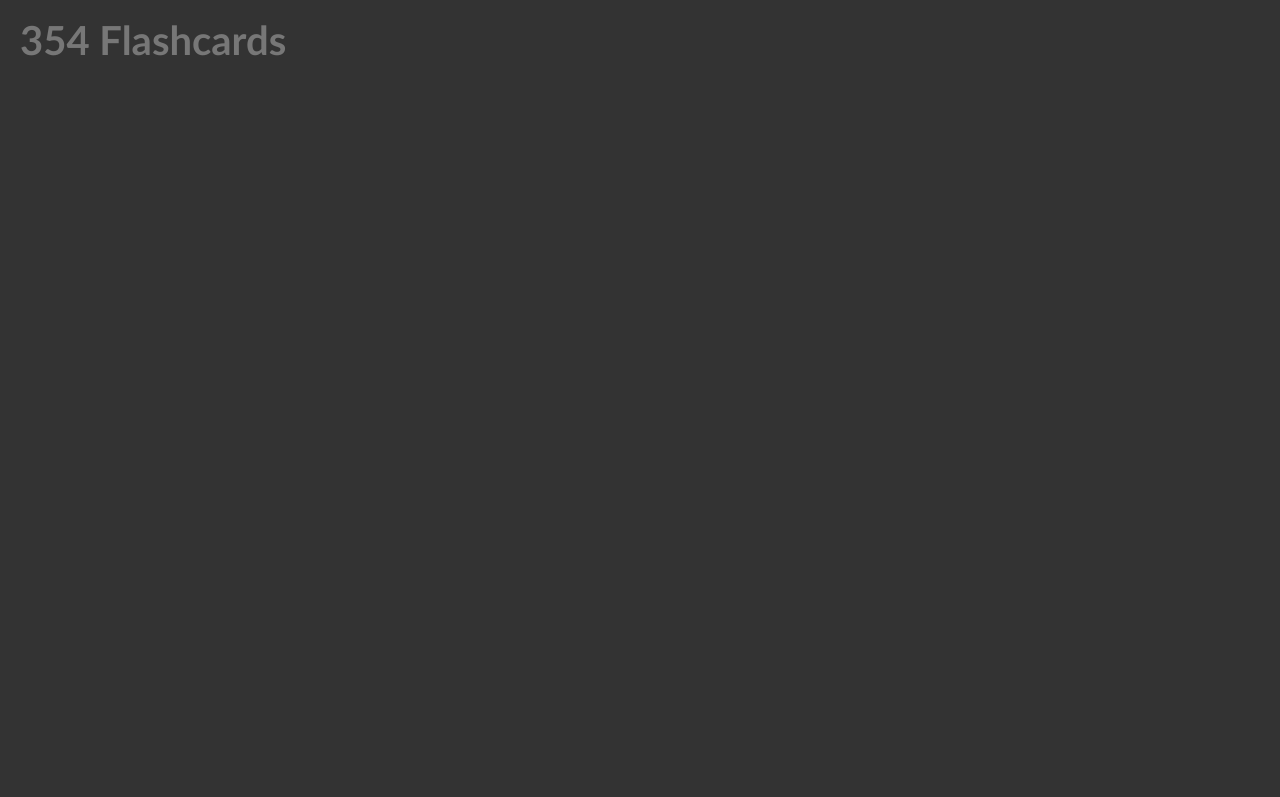
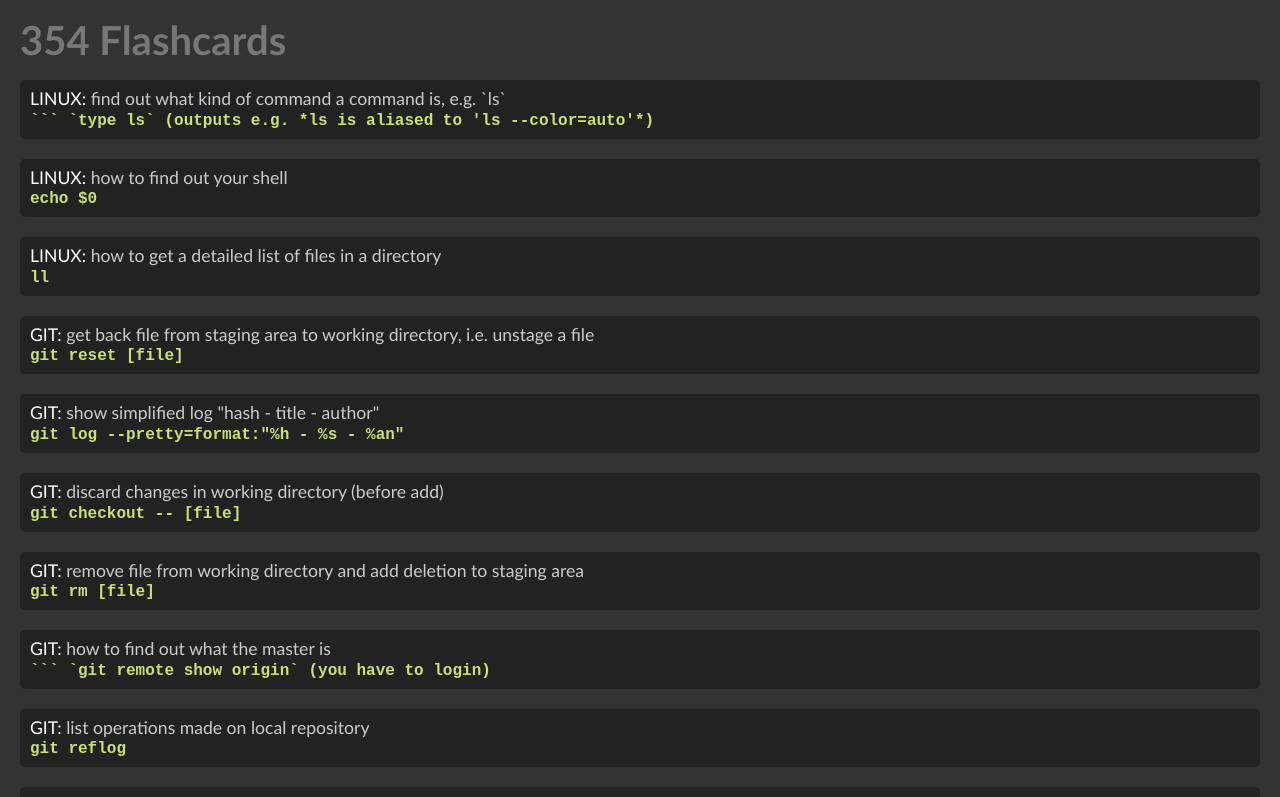
Before and after one commit to edwardtanguay/react-json-server-crud, a React (Create React App) app: page / in a window 1280 px wide. Shown: the top 797 px of the page. Built offline with nearby package versions, Linux system fonts and the light colour scheme; data requests are answered from the project's data file.

Commit message:
show flashcards in boxes

```diff
--- a/src/App.js
+++ b/src/App.js
@@ -1,5 +1,6 @@
 import { useEffect, useState } from 'react';
 import './App.scss';
+import { Flashcard } from './components/Flashcard';
 
 const url = 'http://localhost:5000/flashcards';
 
@@ -17,6 +18,13 @@ function App() {
 	return (
 		<div className="App">
 			<h1>{flashcards.length} Flashcards</h1>
+			<div className="flashcards">
+				{flashcards.map((flashcard, i) => {
+					return (
+						<Flashcard key={i} flashcard={flashcard} />
+					)
+				})}
+			</div>
 		</div>
 	);
 }
--- a/src/App.scss
+++ b/src/App.scss
@@ -27,4 +27,25 @@ body {
 		list-style-type: disc;
 		margin: 0 0 0 30px;
 	}
+	.flashcards {
+		.flashcard {
+			background: #222;
+			padding: 10px;
+			border-radius: 5px;
+			margin: 0 0 20px 0;
+			.front {
+				font-size: 1.1rem;
+				margin: 0 0 5px 0;
+				.category {
+					color: #fff;
+				}
+			}
+			.back {
+				font-size: 1rem;
+				font-family: 'Courier New', Courier, monospace;
+				color: rgb(202, 224, 122);
+				font-weight: bold;
+			}
+		}
+	}
 }
--- /dev/null
+++ b/src/components/Flashcard.js
@@ -0,0 +1,8 @@
+export const Flashcard = ({flashcard}) => {
+	return (
+		<div className="flashcard">
+			<div className="front"><span className="category">{flashcard.category.toUpperCase()}:</span> {flashcard.front}</div>
+			<div className="back">{flashcard.back}</div>
+		</div>
+	)
+}
```
